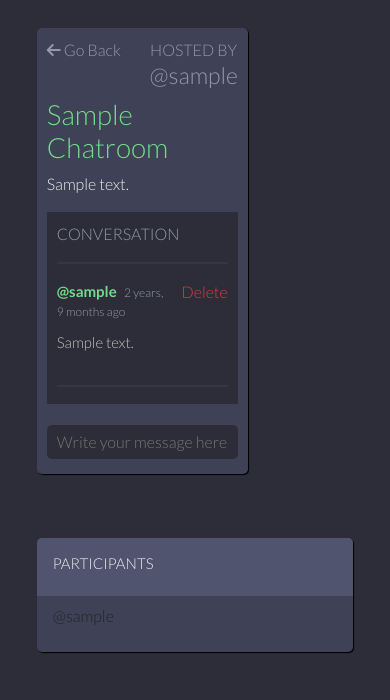
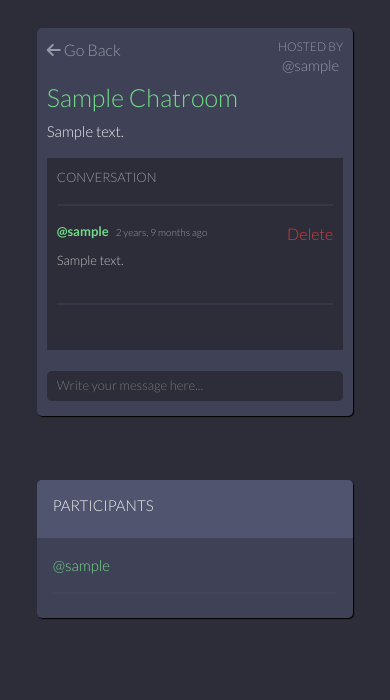
Before and after one commit to Jonnywdev/artinspired, a Django app: page /chatroom/1 in a window 390 px wide. Shown: the part 146-846 px from the top of the page. After the commit the page ends 765 px from the top, so only its background shows below. Run offline with Django 3.2, Linux system fonts and the light colour scheme; a user stored in the database is signed in; tables that the repository leaves empty hold one stand-in row (values such as "Sample post"); some libraries are stand-ins or nearby versions.

Commit message:
Give chatrooms responsive styles

```diff
--- a/feed/templates/feed/chatroom.html
+++ b/feed/templates/feed/chatroom.html
@@ -16,7 +16,7 @@
                 <p class="chatroom-subheader">{{chatroom.roomdesc}}</p>
 
                 <div class="comment-wrapper">
-                    <div class="messages">
+                    <div class="messages-container">
                         <p class="messages-p">Conversation</p>
                         <hr>
                         {% for roommessage in chatroom_messages %}
@@ -53,7 +53,8 @@
             </div>
             {% for user in participants %}
             <div class="activity-wrapped">
-                <p>@{{user.username}}</p>
+                <p class="participants">@{{user.username}}</p>
+                <hr>
             </div>
             {% endfor %}
         </div>
--- a/static/css/style.css
+++ b/static/css/style.css
@@ -403,7 +403,7 @@
     padding: 0 !important;
 }
 
-.messages {
+.messages-container {
     background: #2d2d39;
     width: 100%;
     height: 12rem;
@@ -441,6 +441,11 @@
 
 .message-delete:hover {
     color: #ba2d2d;
+}
+
+.participants {
+    color: #72db89;
+    font-size: 20px;
 }
 
 #message-input {
@@ -580,6 +585,51 @@
         font-size: 13px;
     }
 
+    .hosted h3 {
+        font-size: 15px;
+    }
+
+    .hosted p {
+        font-size: 12px;
+    }
+
+    .chatroom-header {
+        font-size: 25px;
+    }
+
+    .chatroom-subheader {
+        font-size: 15px;
+    }
+
+    .messages-p {
+        font-size: 13px;
+    }
+
+    .message-wrapped small b {
+        font-size: 13px;
+    }
+
+    .message-wrapped small {
+        font-size: 10px;
+    }
+
+    .message-wrapped p {
+        font-size: 13px;
+    }
+
+    #message-input {
+        font-size: 13px;
+    }
+
+    .participants {
+        font-size: 15px;
+        margin-top: 0.5rem;
+    }
+
+    .col-8 {
+        width: 100%;
+    }
+
 }
 
 @media (max-width: 600px) {
```
